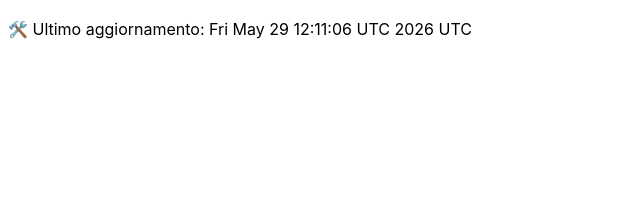
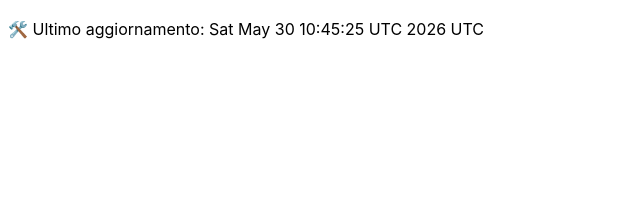
Before and after one commit to DanteTrb/DanteTrb.github.io, a Jekyll site: the page built from badges.md, in a window 1280 px wide. Shown: the top 212 px of the page, without its empty margins (0-640 px from the left). Built offline with Jekyll 4.4.1, drawn with Linux system fonts in a browser that asks for light colours; our own code applies the rules of GitHub Pages for plain Markdown files.

Commit message:
🛠️ Aggiornamento automatico badge

```diff
--- a/badges.md
+++ b/badges.md
@@ -1 +1 @@
-🛠️ Ultimo aggiornamento: Fri May 29 12:11:06 UTC 2026 UTC
+🛠️ Ultimo aggiornamento: Sat May 30 10:45:25 UTC 2026 UTC
```
